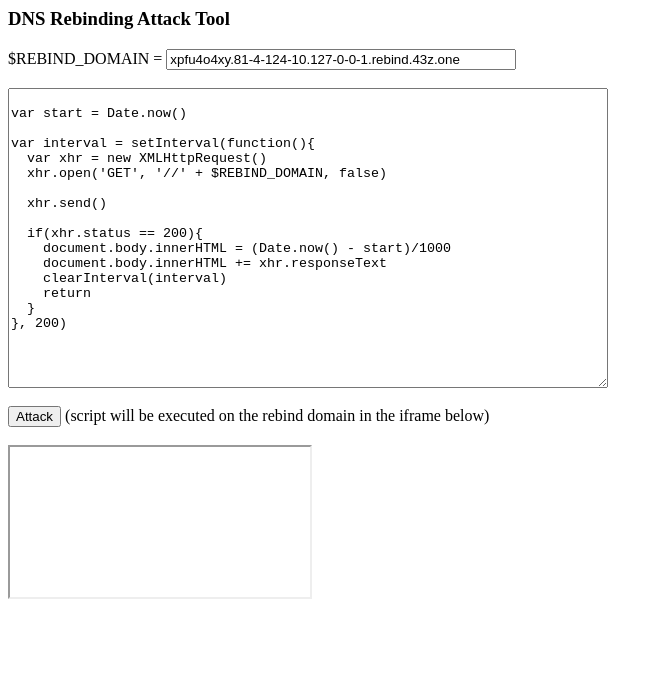
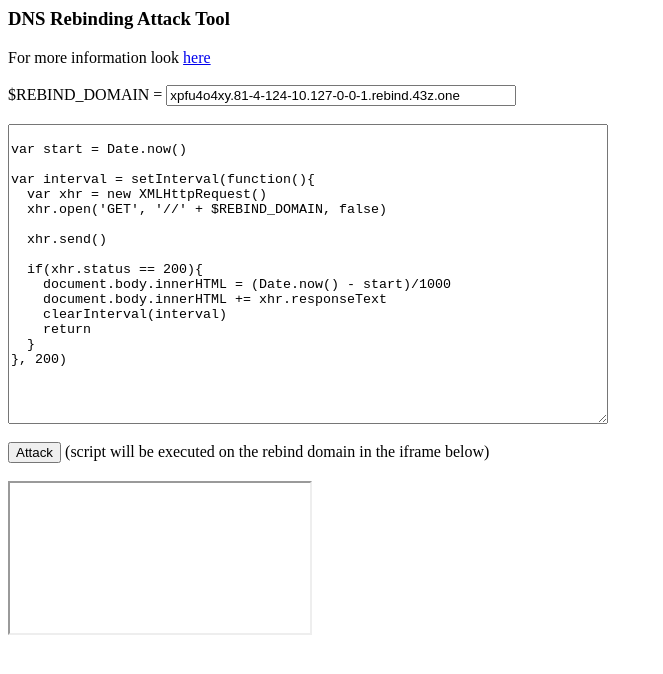
Before and after one commit to h43z/dns-rebinding-tool, a website: page public/index.html in a window 1280 px wide. Shown: the whole page, without its empty margins (0-663 px from the left). Drawn offline with Linux system fonts and the light colour scheme.

Commit message:
added more info link

```diff
--- a/public/index.html
+++ b/public/index.html
@@ -2,6 +2,7 @@
   <body>
     <noscript>tool needs javascript to work</noscript>
     <h3>DNS Rebinding Attack Tool</h3>
+    For more information look <a href='https://github.com/h43z/dns-rebinding-tool'>here</a><br><br>
 
     $REBIND_DOMAIN = <input spellcheck='false' type='text' id='rebinddomain' style='width:350px'></input>
     <br>
```
